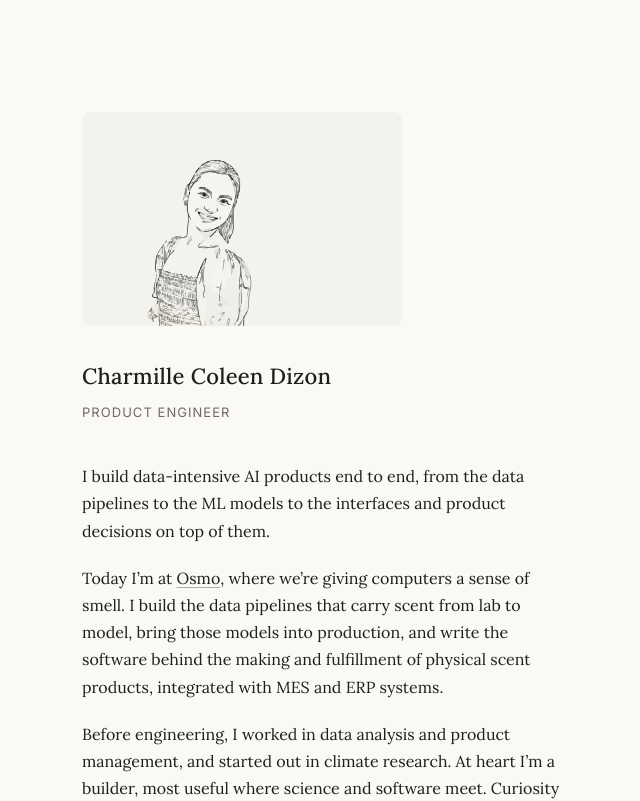
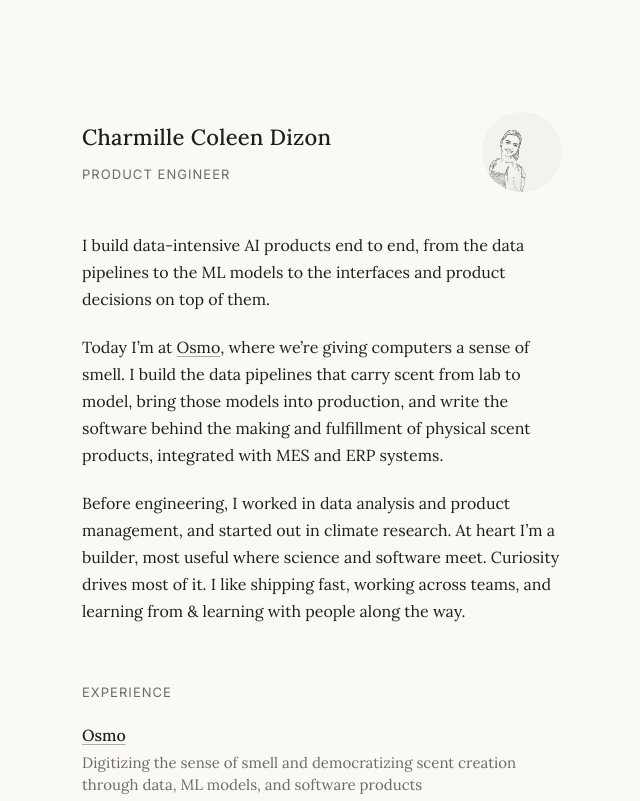
Before and after one commit to cdizon239/charmille, a React (Vite) app: page / in a window 1280 px wide. Shown: the top 801 px of the page, without its empty margins (318-958 px from the left). Built offline with nearby package versions, Linux system fonts and the light colour scheme.

Commit message:
Make lineart a circular image beside name and title

```diff
--- a/src/App.tsx
+++ b/src/App.tsx
@@ -1,10 +1,12 @@
 function App() {
   return (
     <main>
-      <img className="brand-art" src="/lineart1.svg" alt="" aria-hidden="true" />
       <header>
-        <h1>Charmille Coleen Dizon</h1>
-        <p className="role">Product Engineer</p>
+        <div className="header-text">
+          <h1>Charmille Coleen Dizon</h1>
+          <p className="role">Product Engineer</p>
+        </div>
+        <img className="brand-art" src="/lineart1.svg" alt="" aria-hidden="true" />
       </header>
 
       <section>
--- a/src/index.css
+++ b/src/index.css
@@ -57,46 +57,24 @@
   }
 }
 
+header {
+  display: flex;
+  align-items: center;
+  justify-content: space-between;
+  gap: 1.5rem;
+}
+
 .brand-art {
-  display: block;
-  width: 100%;
-  height: auto;
-  max-width: 20rem;
-  margin-bottom: 2rem;
-  border-radius: 0.5rem;
-  -webkit-mask-image: linear-gradient(105deg, #000 55%, transparent 72%);
-  mask-image: linear-gradient(105deg, #000 55%, transparent 72%);
-  -webkit-mask-repeat: no-repeat;
-  mask-repeat: no-repeat;
-  -webkit-mask-size: 300% 100%;
-  mask-size: 300% 100%;
-  -webkit-mask-position: 100% 0;
-  mask-position: 100% 0;
-  animation: art-draw 2s ease-out 0.15s both;
+  flex: 0 0 auto;
+  width: 5rem;
+  height: 5rem;
+  border-radius: 50%;
+  object-fit: cover;
 }
 
 @media (prefers-color-scheme: dark) {
   .brand-art {
     border: 1px solid rgba(232, 229, 223, 0.12);
-  }
-}
-
-@keyframes art-draw {
-  from {
-    -webkit-mask-position: 100% 0;
-    mask-position: 100% 0;
-  }
-  to {
-    -webkit-mask-position: 0% 0;
-    mask-position: 0% 0;
-  }
-}
-
-@media (prefers-reduced-motion: reduce) {
-  .brand-art {
-    -webkit-mask-image: none;
-    mask-image: none;
-    animation: none;
   }
 }
 
```
